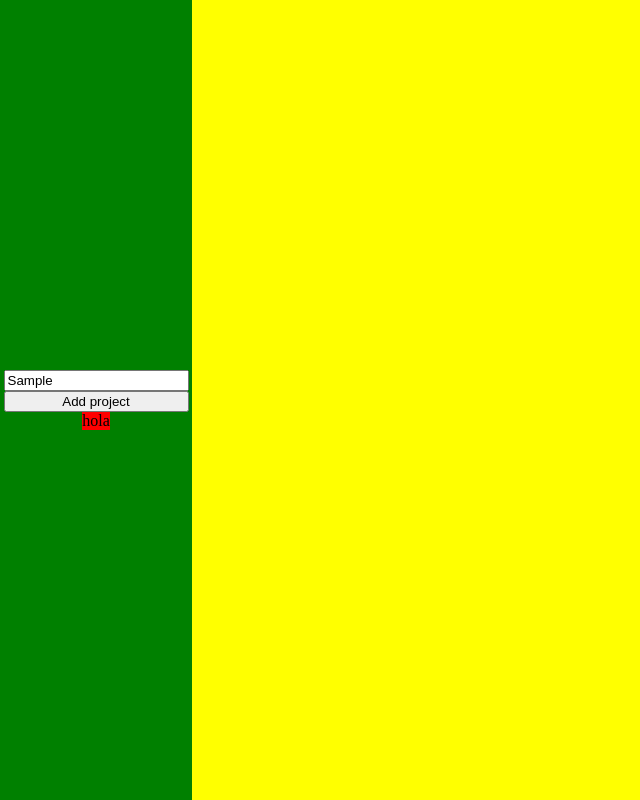
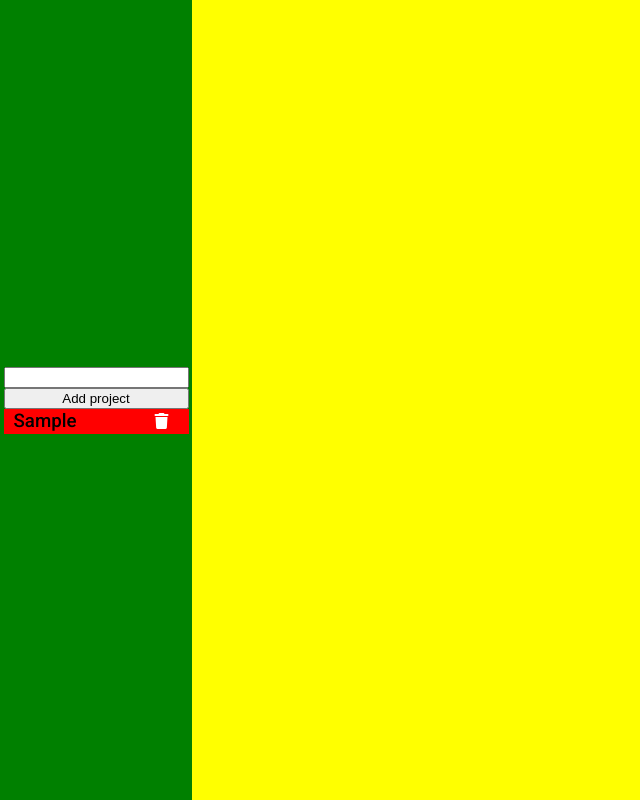
Before and after one commit to adrianhm13/todo, a website built with webpack: page dist/index.html in a window 1280 px wide. Both pictures are taken after typing "Sample" into the empty fields and a click on the button "Add project". Shown: the whole page, without its empty margins (0-640 px from the left). Built offline with nearby package versions, Linux system fonts and the light colour scheme.

Commit message:
Separate functions

```diff
--- a/src/handler-project.js
+++ b/src/handler-project.js
@@ -12,6 +12,7 @@ class ProjectController {
     addProject = (Project) => {
         console.log("Project added to controller")
         this.projectList.push(Project)
+        Render.renderProjects();
         console.log(`"Array with all the projects: " + ${JSON.stringify(this.projectList)}`);
     }
     removeProject = (id) => {
--- a/src/index.js
+++ b/src/index.js
@@ -5,6 +5,7 @@ import {events} from './pubsub.js';
 import {handleTasks} from './handler-task.js';
 import {projectController} from './handler-project.js';
 import {Render} from './render.js'
+
 
 window.addTask = addTask;
 window.Project = Project;
--- a/src/render.js
+++ b/src/render.js
@@ -4,28 +4,24 @@ import { projectController } from "./handler-project";
 class Render{
     static renderProjects(){
 
+        const projectList = this.projectList
+        console.log(this.projectList);
+        this.clearProjectsDOM()
+
+        for(let i = 0; i < projectList.length; i++){
+            this.populateListProject(i);
+        }
+    }
+    static clearProjectsDOM(){
+        this.projectsDOM.innerHTML = "";
+    }
+    static get projectsDOM(){
+        const divProjects = document.getElementById('listProjects')
+        return divProjects;
+    }
+    static get projectList(){
         const projectList = projectController.infoProjectList
-        console.log({projectList})
-        const divProjects = document.getElementById('listProjects')
-        divProjects.innerHTML = "";
-        for(let i = 0; i < projectList.length; i++){
-            const projectDiv = document.createElement('div');
-            projectDiv.id = i;
-
-            const deleteProject = document.createElement('button')
-            deleteProject.type = "button";
-            //Bind
-            deleteProject.addEventListener('click', () => {projectController.removeProject(i)})
-            // deleteProject =
-            const titleProject = document.createElement('h3');
-            titleProject.innerHTML = projectList[i].projectName;
-
-            projectDiv.classList.add('project')
-
-            divProjects.appendChild(projectDiv);
-            projectDiv.appendChild(deleteProject)
-            projectDiv.appendChild(titleProject);
-        }
+        return projectList
     }
     static getButtons(){
         console.log('Getting buttons and inputs');
@@ -34,10 +30,43 @@ class Render{
         btnAddProject.addEventListener('click', this.getInfoNewProject)
     }
     static getInfoNewProject(){
-        inputNameProject = document.getElementById('inputNameProject');
+        const inputNameProject = document.getElementById('inputNameProject');
         const nameProject = inputNameProject.value
         inputNameProject.value = "";
-        const project = new Project(nameProject);
+
+        if (Render.checkDuplicateNameProject(nameProject) == true || nameProject == false){
+            alert("This name it's being used, or it's empty");
+        }else{
+            const project = new Project(nameProject);
+        }
+    }
+    static checkDuplicateNameProject(nameProject){
+        const projectList = projectController.infoProjectList
+        let test = projectList.some(element => element.projectName == nameProject)
+        return test;
+    }
+    static populateListProject(i){
+        const projectDiv = document.createElement('div');
+        projectDiv.id = i;
+        projectDiv.classList.add('project')
+
+        this.projectsDOM.appendChild(projectDiv);
+
+        this.populateSingleProject(projectDiv, i)
+    }
+    static populateSingleProject(projectDiv, i){
+        const projectList = this.projectList
+
+        const titleProject = document.createElement('h3');
+        titleProject.innerHTML = projectList[i].projectName;
+
+        const deleteProject = document.createElement('span')
+        deleteProject.setAttribute('class', 'fas fa-trash')
+        deleteProject.addEventListener('click', () => {projectController.removeProject(i)})
+
+
+        projectDiv.appendChild(titleProject);
+        projectDiv.appendChild(deleteProject)
     }
 }
 
--- a/src/style.css
+++ b/src/style.css
@@ -1,3 +1,6 @@
+
+@import url('https://fonts.googleapis.com/css2?family=Roboto:wght@100;300;400;500&display=swap');
+
 *, ::after, ::before {
     box-sizing: border-box;
 }
@@ -40,7 +43,25 @@ html, body {
 .list-projects{
     display:flex;
     flex-direction: column;
+    width: 100%;
 }
 .project{
+    display: flex;
+    flex-direction: row;
     background-color: red;
+    justify-content: space-between;
+    align-items: center;
 }
+.project h3{
+    font-family: 'Roboto', sans-serif;
+    font-weight: 500;
+    padding-left: 10px;
+    padding-right: 10px;
+    margin: 0;
+}
+.project span{
+    height: 25px;
+    line-height: 25px;
+    color: white;
+    margin-right: 20px;
+}
```
Also changed, not shown: dist/bundle.js, dist/index.html.
